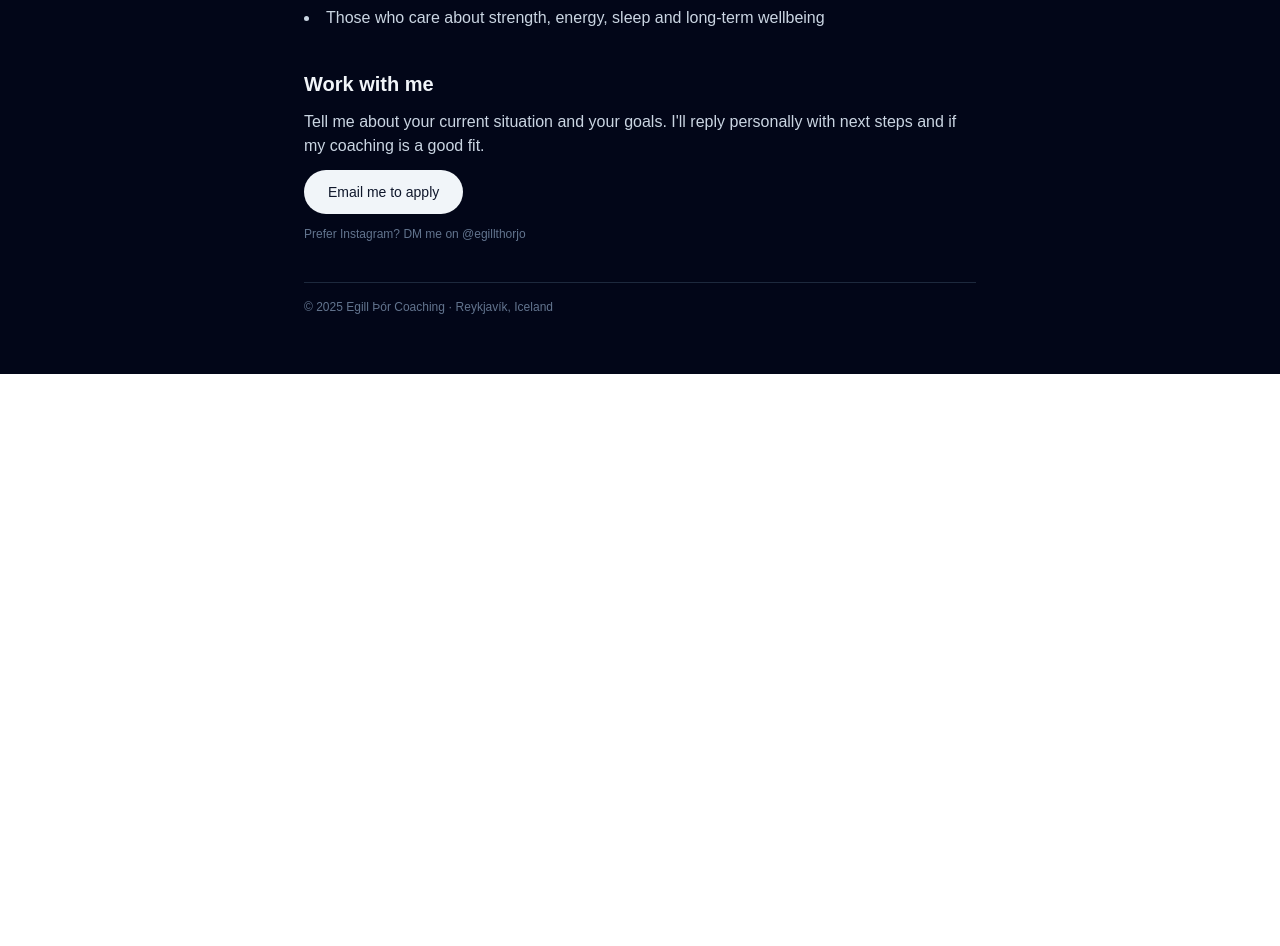
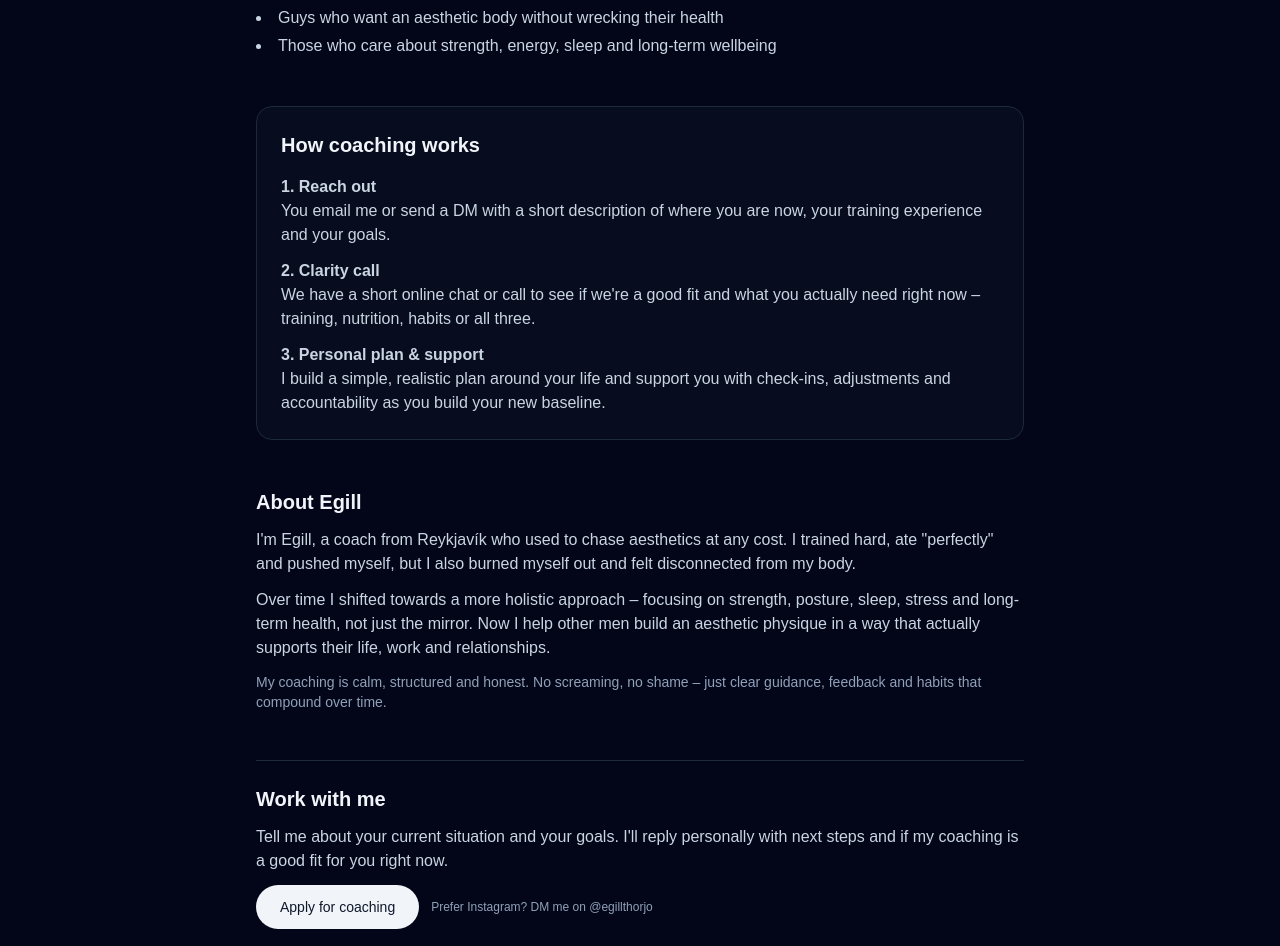
Before and after one commit to egillj96/coaching-website, a Next.js app: page / in a window 1280 px wide. Shown: the part 426-1372 px from the top of the page. Before the commit the page ends 800 px from the top, so only its background shows below. Built offline with nearby package versions, Linux system fonts and the light colour scheme.

Commit message:
Added About me and How coaching works sections

```diff
--- a/app/page.tsx
+++ b/app/page.tsx
@@ -1,14 +1,14 @@
 export default function Home() {
   return (
     <main className="min-h-screen bg-slate-950 text-slate-100 flex items-center justify-center px-4">
-      <div className="max-w-2xl w-full space-y-10">
+      <div className="max-w-3xl w-full space-y-12 py-12">
         {/* Logo / Name */}
         <header className="space-y-2">
           <p className="text-sm uppercase tracking-[0.2em] text-slate-400">
             Online coaching · Reykjavík
           </p>
           <h1 className="text-3xl md:text-4xl font-semibold">
-            Egill Þór – Holistic Strength & Aesthetics Coaching
+            Egill Þór – Holistic Strength &amp; Aesthetics Coaching
           </h1>
         </header>
 
@@ -19,37 +19,91 @@ export default function Home() {
             through simple training, better food and intentional living.
           </p>
           <p className="text-sm text-slate-400">
-            No crash diets. No extreme bulk-cut cycles. Just sustainable habits,
-            muscle, and more energy for real life.
+            No crash diets. No extreme bulk–cut cycles. Just sustainable habits,
+            muscle, and more energy for real life in and outside the gym.
           </p>
         </section>
 
         {/* Who it’s for */}
-        <section className="space-y-2">
+        <section className="space-y-3">
           <h2 className="text-xl font-semibold">Who this is for</h2>
           <ul className="list-disc list-inside text-slate-300 space-y-1">
             <li>Men who want to start lifting but feel lost in the gym</li>
-            <li>Guys who want an aesthetic body without destroying their health</li>
-            <li>Those who care about strength, energy, sleep and long-term wellbeing</li>
+            <li>Guys who want an aesthetic body without wrecking their health</li>
+            <li>
+              Those who care about strength, energy, sleep and long-term
+              wellbeing
+            </li>
           </ul>
         </section>
 
-        {/* CTA */}
+        {/* How coaching works */}
+        <section className="space-y-4 border border-slate-800 rounded-2xl p-6 bg-slate-900/40">
+          <h2 className="text-xl font-semibold">How coaching works</h2>
+          <ol className="space-y-3 text-slate-300">
+            <li>
+              <span className="font-semibold">1. Reach out</span>
+              <br />
+              You email me or send a DM with a short description of where you
+              are now, your training experience and your goals.
+            </li>
+            <li>
+              <span className="font-semibold">2. Clarity call</span>
+              <br />
+              We have a short online chat or call to see if we&apos;re a good
+              fit and what you actually need right now – training, nutrition,
+              habits or all three.
+            </li>
+            <li>
+              <span className="font-semibold">3. Personal plan &amp; support</span>
+              <br />
+              I build a simple, realistic plan around your life and support you
+              with check-ins, adjustments and accountability as you build your
+              new baseline.
+            </li>
+          </ol>
+        </section>
+
+        {/* About Egill */}
         <section className="space-y-3">
+          <h2 className="text-xl font-semibold">About Egill</h2>
+          <p className="text-slate-300">
+            I&apos;m Egill, a coach from Reykjavík who used to chase aesthetics
+            at any cost. I trained hard, ate &quot;perfectly&quot; and pushed
+            myself, but I also burned myself out and felt disconnected from my
+            body.
+          </p>
+          <p className="text-slate-300">
+            Over time I shifted towards a more holistic approach – focusing on
+            strength, posture, sleep, stress and long-term health, not just the
+            mirror. Now I help other men build an aesthetic physique in a way
+            that actually supports their life, work and relationships.
+          </p>
+          <p className="text-slate-400 text-sm">
+            My coaching is calm, structured and honest. No screaming, no shame –
+            just clear guidance, feedback and habits that compound over time.
+          </p>
+        </section>
+
+        {/* Work with me / CTA */}
+        <section className="space-y-3 border-t border-slate-800 pt-6">
           <h2 className="text-xl font-semibold">Work with me</h2>
           <p className="text-slate-300">
             Tell me about your current situation and your goals. I&apos;ll reply
-            personally with next steps and if my coaching is a good fit.
+            personally with next steps and if my coaching is a good fit for you
+            right now.
           </p>
-          <a
-            href="mailto:egill@example.com?subject=Coaching%20Application"
-            className="inline-flex items-center justify-center px-6 py-3 rounded-full text-sm font-medium bg-slate-100 text-slate-900 hover:bg-slate-200 transition"
-          >
-            Email me to apply
-          </a>
-          <p className="text-xs text-slate-500">
-            Prefer Instagram? DM me on @egillthorjo
-          </p>
+          <div className="flex flex-col sm:flex-row items-start sm:items-center gap-3">
+            <a
+              href="mailto:egillthor123@gmail.com?subject=Coaching%20Application"
+              className="inline-flex items-center justify-center px-6 py-3 rounded-full text-sm font-medium bg-slate-100 text-slate-900 hover:bg-slate-200 transition"
+            >
+              Apply for coaching
+            </a>
+            <p className="text-xs text-slate-400">
+              Prefer Instagram? DM me on <span className="font-medium">@egillthorjo</span>
+            </p>
+          </div>
         </section>
 
         {/* Footer */}
```
